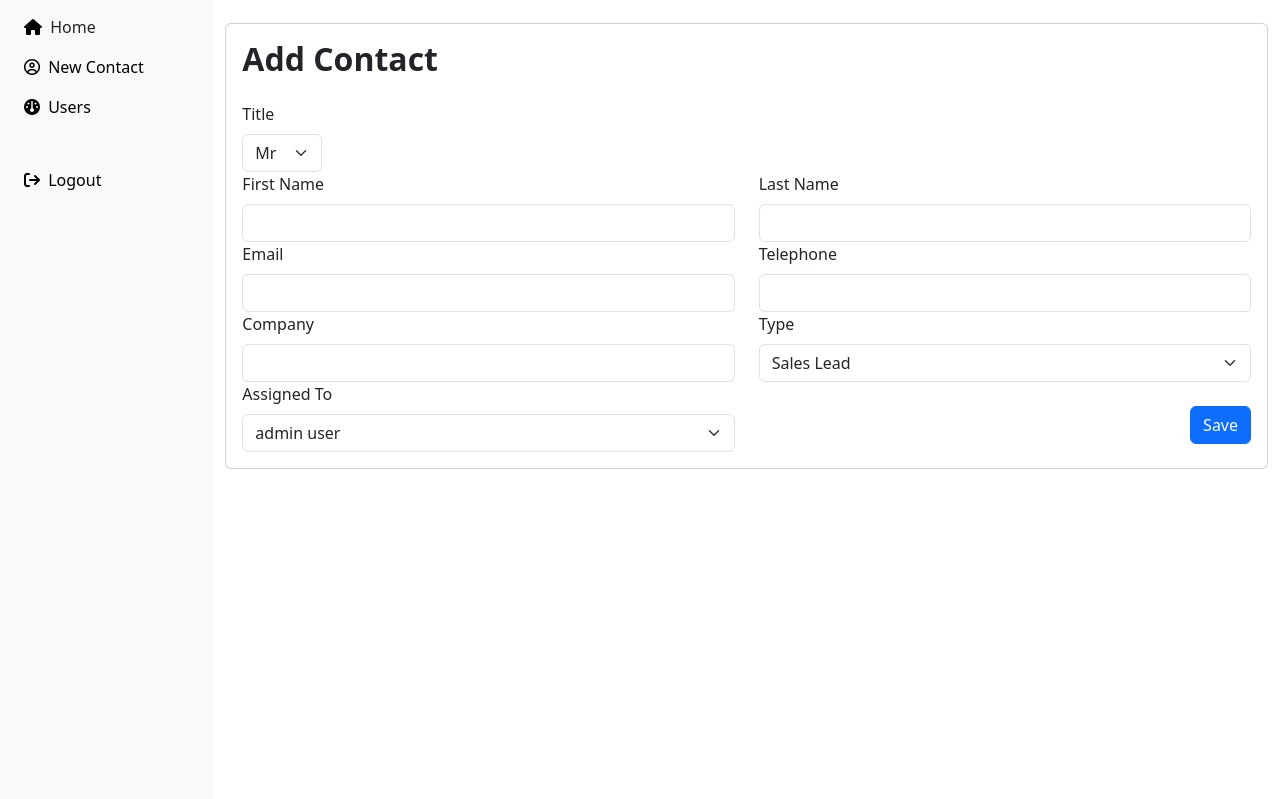
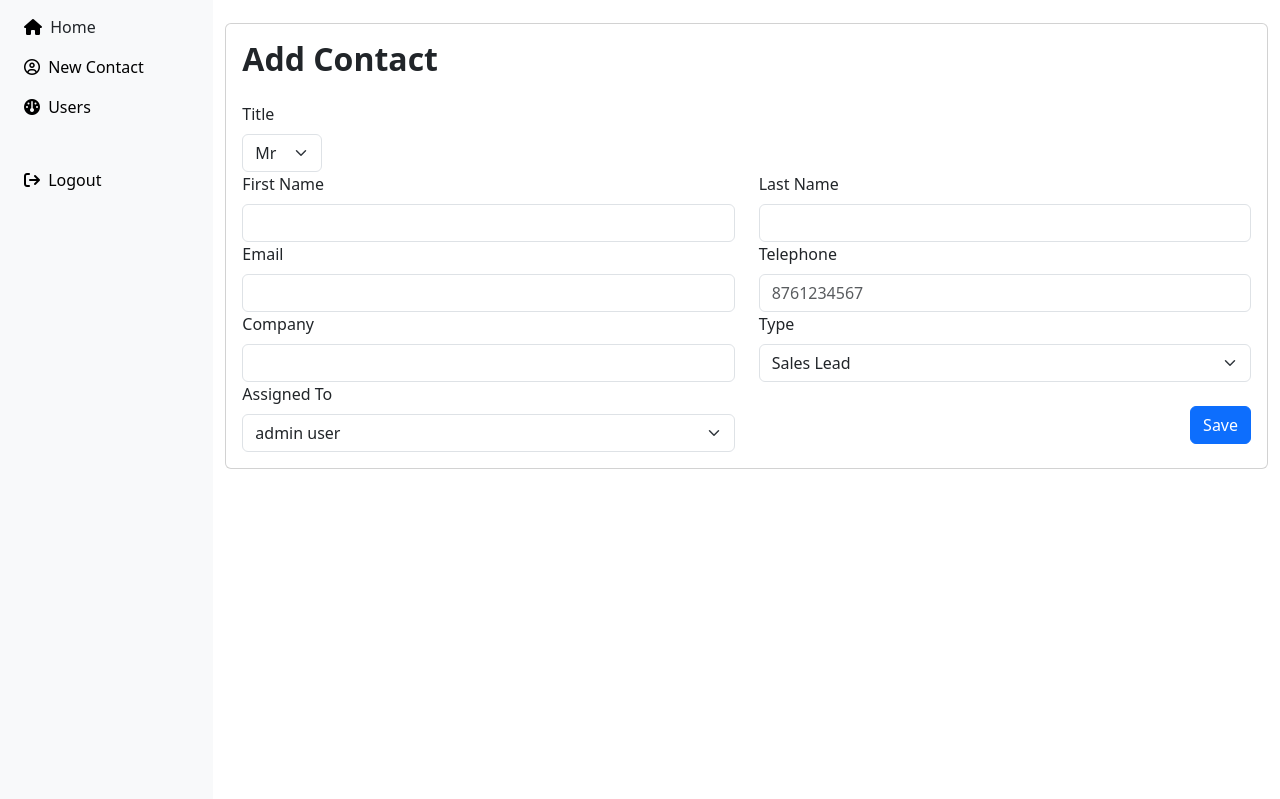
Before and after one commit to CoderTrudy/info2180-project-2, a PHP site: page /info2180-project-2/add-contact.php in a window 1280 px wide. Shown: the part 71-870 px from the top of the page. Run offline with PHP 8.4, Linux system fonts and the light colour scheme; data comes from the database, SQL or seed files in the repository.

Commit message:
Fixed tele form field to accept the correct input

```diff
--- a/add-contact.php
+++ b/add-contact.php
@@ -95,8 +95,10 @@
                         </div>
                         <!-- Telephone -->
                         <div class="form-field">
-                            <label class="form-label" for="telephone">Telephone</label>
-                            <input class="form-control" type="text" id="telephone" name="telephone" minlength="10" maxlength="10" required>
+                            <label class="form-label" for="telephone">Telephone </label>
+                            <input class="form-control" type="tel" pattern="[0-9]{10}" id="telephone" name="telephone" placeholder="8761234567" required>
+
+
                         </div>
                         <!-- Type -->
                         <div class="form-field">
```
